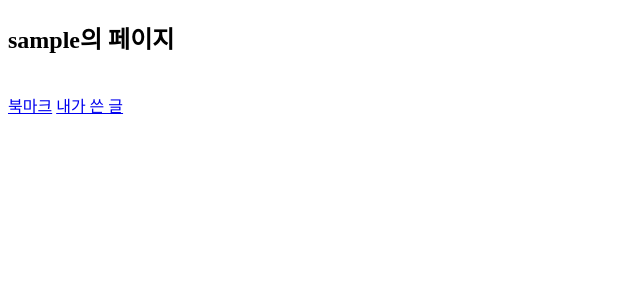
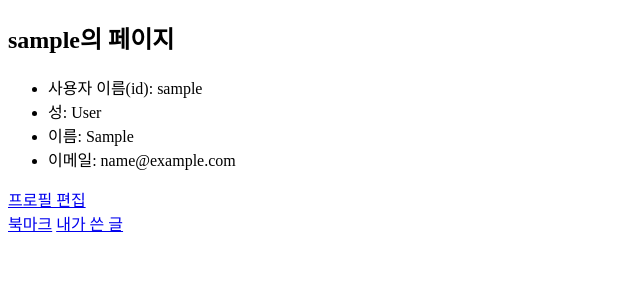
Before and after one commit to nagi0101/IsthisVegan-, a Django app: page /users/mypage/1/ in a window 1280 px wide. Shown: the top 300 px of the page, without its empty margins (0-640 px from the left). Run offline with Django 3.2, Linux system fonts and the light colour scheme; tables that the repository leaves empty hold one stand-in row (values such as "Sample post"); some libraries are stand-ins or nearby versions.

Commit message:
mypage main과 연결

```diff
--- a/posts/templates/posts/main.html
+++ b/posts/templates/posts/main.html
@@ -5,6 +5,8 @@
     <nav id='top_nav'>
         <ul>
             <a href="">이건?비건!</a>
+            <!--유진아 마이페이지 잘 연결되는지 확인하려고 이거 내가 추가했어!! 놀라지말길-->
+            <a href="{% url 'users:user_page' pk %}">마이페이지</a>
         </ul>
     </nav>
 
--- a/posts/views.py
+++ b/posts/views.py
@@ -130,8 +130,11 @@ def post_create(request):
 
 def main(request):
         posts = Post.objects.all()
+        #유진아 마이페이지 잘 연결되는지 확인하려고 내가 pk 추가했어!! 놀라지말길
+        pk=request.user.id
         ctx = {
             "posts": posts,
+            "pk":pk
 
         }
 
--- a/users/templates/users/user_page.html
+++ b/users/templates/users/user_page.html
@@ -1,5 +1,13 @@
 {% extends 'posts/layout.html' %} {% block local_block %}
 <h2>{{person.nickname}}의 페이지</h2>
+<ul>
+  <li>사용자 이름(id): {{person.username}}</li>
+  <li>성: {{person.last_name}}</li>
+  <li>이름: {{person.first_name}}</li>
+  <li>이메일: {{person.email}}</li>
+</ul>
+
+<a href="{% url 'users:user_edit' person.pk %}">프로필 편집</a>
 <br />
 <a href="{% url 'users:user_bookmark' person.pk %}">북마크</a>
 <a href="{% url 'users:user_mylist' person.pk %}">내가 쓴 글</a>
--- a/users/urls.py
+++ b/users/urls.py
@@ -9,5 +9,8 @@ urlpatterns = [
     path("mypage/<int:pk>/",views.user_page, name="user_page"),
     path("mypage/<int:pk>/bookmark/",views.user_bookmark, name="user_bookmark"),
     path("mypage/<int:pk>/mylist/",views.user_mylist, name="user_mylist"),
+    path("mypage/<int:pk>/edit/",views.user_edit, name="user_edit"),
+    #path("mypage/<int:pk>/delete/",views.user_delete, name="user_delete")
+    path("mypage/<int:pk>/password/",views.user_password, name="user_password")
 
 ]
--- a/users/views.py
+++ b/users/views.py
@@ -1,7 +1,9 @@
-from django.shortcuts import render
+from django.shortcuts import render, redirect
 from .models import User, Badge
 from django.conf import settings
 #from django.contrib.auth.decorators import login_required
+from .forms import CustomUserChangeForm
+from django.contrib.auth.forms import PasswordChangeForm
 
 def login(request):
     return render(request, 'users/login.html')
@@ -26,3 +28,33 @@ def user_mylist(request, pk):
       ctx = { 'mylists': mylists,
                 'person': person }
       return render(request, 'users/user_mylist.html', context=ctx)
+
+
+def user_edit(request,pk):
+      if request.method == 'POST':
+            user_change_form = CustomUserChangeForm(request.POST, instance=request.user)
+            if user_change_form.is_valid():
+                  user_change_form.save()
+            return redirect('users:user_page',pk)
+      else:
+            user_change_form = CustomUserChangeForm(instance=request.user)
+            ctx = {'user_change_form':user_change_form}
+            return render(request,'users/user_edit.html',ctx)
+
+# def user_delete(request,pk):
+#       if request.method == 'POST':
+#             request.user.delete()
+#             return redirect()
+      #   return render(request, 'users/user_delete.html')
+
+def user_password(request,pk):
+      if request.method == 'POST':
+        password_change_form = PasswordChangeForm(request.user, request.POST)
+        if password_change_form.is_valid():
+            password_change_form.save()
+        return redirect('users:user_page',pk)
+      else:
+        password_change_form = PasswordChangeForm(request.user)
+        user = request.user
+        ctx= {'password_change_form':password_change_form, 'user':user}
+        return render(request, 'users/user_password.html',ctx)
```
Also changed, not shown: users/forms.py (added, +11 -0 lines), users/templates/users/user_edit.html (added, +11 -0 lines), users/templates/users/user_password.html (added, +10 -0 lines).
